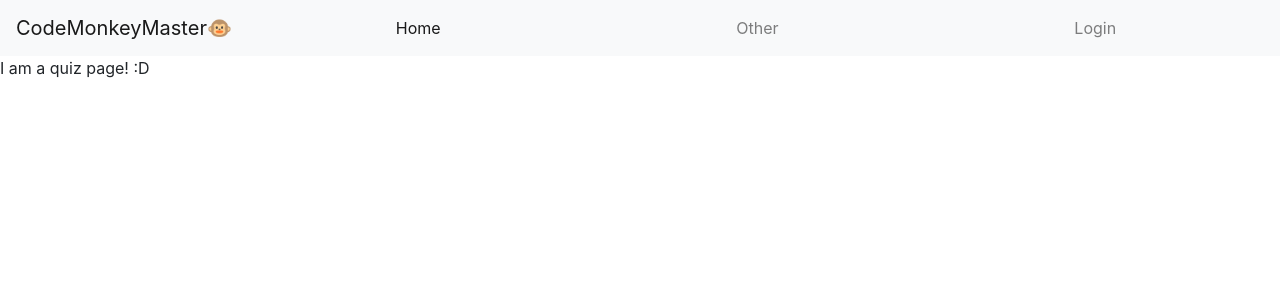
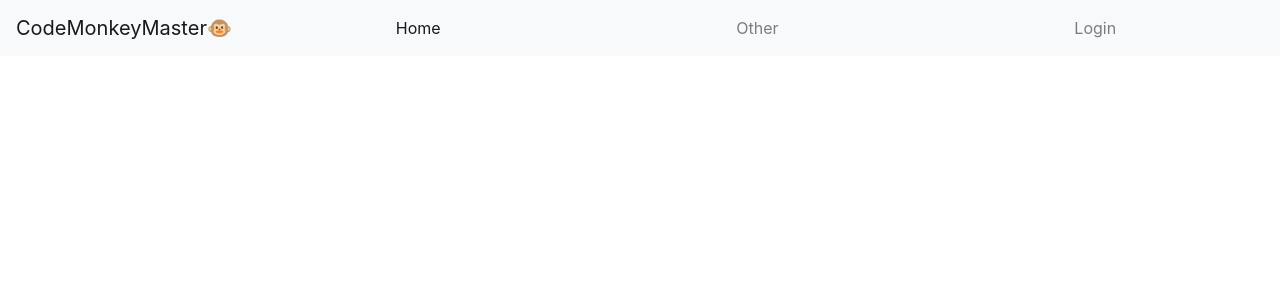
Before and after one commit to DiegoOTdC/codeMonkeyMaster-frontend, a React (Create React App) app: page /exercise/1 in a window 1280 px wide. Shown: the top 300 px of the page. Built offline with nearby package versions, Linux system fonts and the light colour scheme; no server answers.

Commit message:
remove hardcoded data and remove text from exercise page

```diff
--- a/src/pages/Exercise/index.js
+++ b/src/pages/Exercise/index.js
@@ -19,7 +19,7 @@ export default function Exercise() {
   useEffect(() => {
     completedExercises.forEach((item) => {
       const correctExercise = allCurrentExercises.find((x) => {
-        if (/*item.quizQuestionId*/ 1 !== x.id && 2 !== x.id) {
+        if (item.quizQuestionId !== x.id) {
           return true;
         } else {
           return false;
@@ -52,10 +52,5 @@ export default function Exercise() {
     }
   };
 
-  return (
-    <div>
-      I am a quiz page! :D
-      {questionFormat()}
-    </div>
-  );
+  return <div>{questionFormat()}</div>;
 }
```
